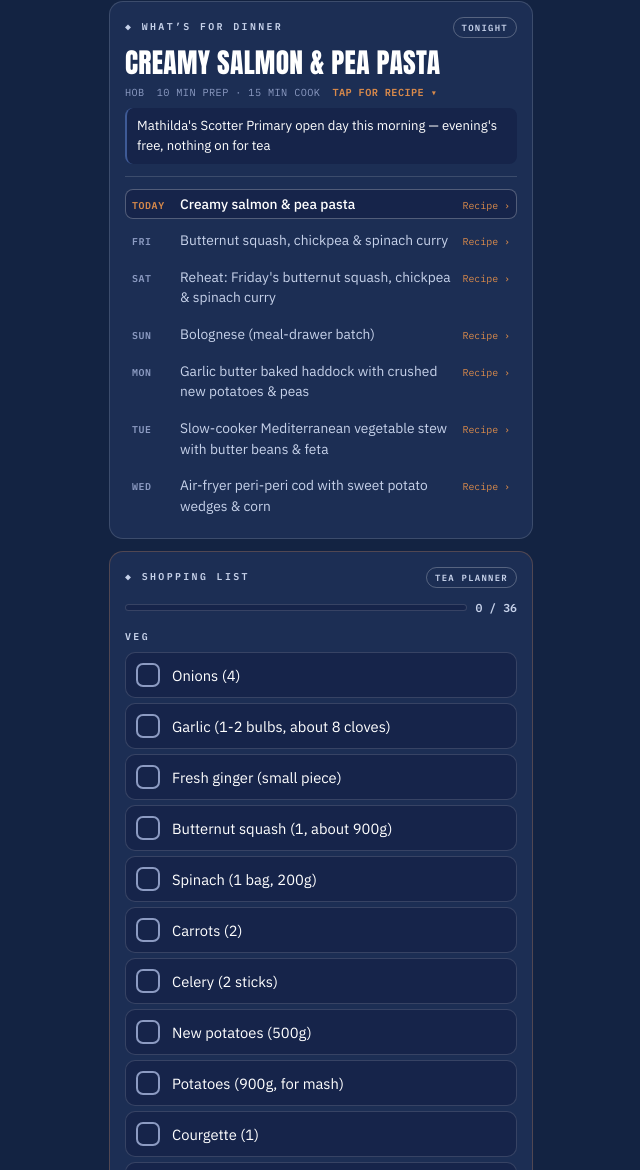
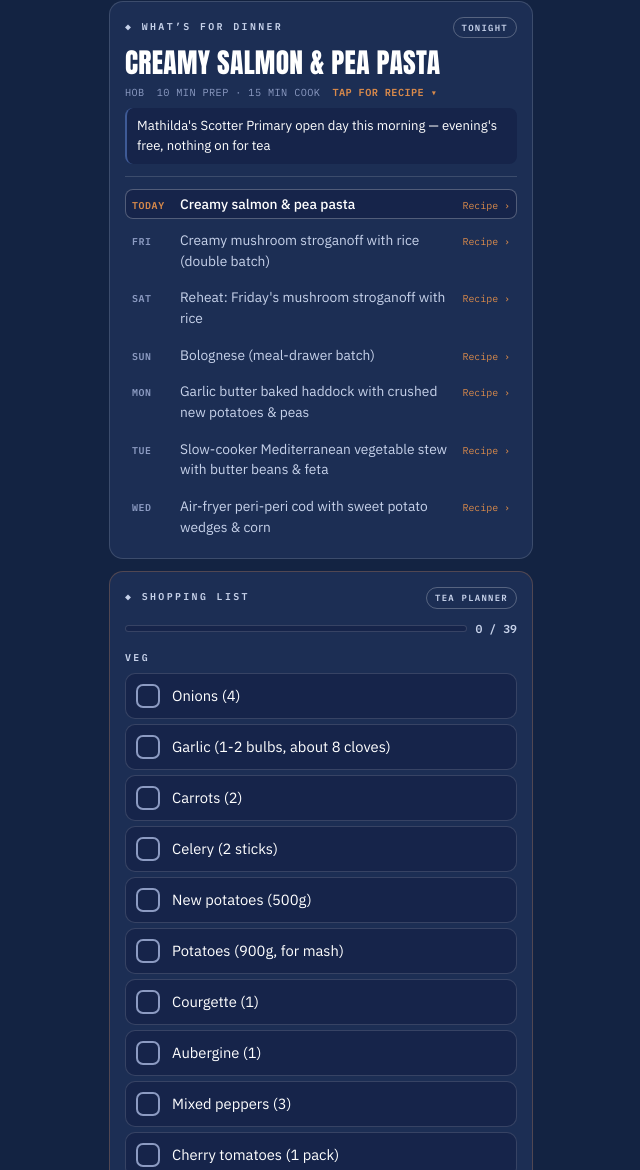
Before and after one commit to jesslangley4-ship-it/alex-mission-control, a plain HTML site: page index.html in a window 1280 px wide. Shown: the part 1053-2223 px from the top of the page, without its empty margins (319-959 px from the left). Drawn offline with Linux system fonts and the light colour scheme.

Commit message:
Board refresh 2026-11-12T20:15Z

```diff
--- a/index.html
+++ b/index.html
@@ -783,7 +783,7 @@ var RecipeKit = (function(){
      so this is filled in by whoever refreshes the snapshot each night —
      null/empty means "nothing unusual, ordinary day". ---- */
   var SNAPSHOT = {
-    "updatedISO": "2026-11-12T06:11:22.737Z",
+    "updatedISO": "2026-11-12T20:14:56.298Z",
     "forDate": "2026-11-12",
     "alexStatus": "normal",
     "alexToday": [
@@ -891,57 +891,56 @@ var RecipeKit = (function(){
       }
     },
     "2026-11-13": {
-      "meal": "Butternut squash, chickpea & spinach curry",
-      "note": "Children in Need day at nursery, gymnastics & swimming done earlier — evening's free. Good day to batch-cook extra for tomorrow (busy with hockey, Franco's party and girls day).",
+      "meal": "Creamy mushroom stroganoff with rice (double batch)",
+      "note": "Children in Need day at nursery, gymnastics & swimming done earlier — evening's free. Make double so tomorrow (hockey, Franco's party and girls day) is just a reheat.",
       "kind": "veg",
       "method": "batch",
-      "time": "15 min prep · 25 min cook",
+      "time": "10 min prep · 25 min cook",
       "recipe": {
         "ingredients": [
-          "1 tbsp vegetable oil",
-          "1 onion, chopped",
-          "2 garlic cloves, crushed",
-          "1 tsp grated fresh ginger",
-          "2 tsp mild curry powder",
-          "1 tsp ground cumin",
-          "1 butternut squash (about 900g), peeled and diced",
-          "2 x 400g tins chickpeas, drained",
-          "400g tin chopped tomatoes",
-          "400ml tin coconut milk",
-          "200g spinach",
-          "300g basmati rice, to serve"
+          "750g chestnut mushrooms, sliced",
+          "2 tbsp olive oil",
+          "Knob of butter",
+          "2 onions, finely sliced",
+          "3 garlic cloves, crushed",
+          "2 tsp smoked paprika (or sweet paprika for milder)",
+          "1 tbsp plain flour",
+          "400ml hot veg stock",
+          "1 tsp Dijon mustard (optional)",
+          "400ml crème fraîche (2 x 200ml tubs)",
+          "Small handful fresh parsley, chopped",
+          "600g basmati rice, to serve"
         ],
-        "serves": "4 tonight + 4 portions for Saturday",
+        "serves": "8 (4 tonight, 4 for Saturday)",
         "steps": [
-          "Soften the onion in the oil for 5 minutes. Add the garlic, ginger, curry powder and cumin and cook for 1 minute.",
-          "Add the squash, chickpeas, chopped tomatoes and coconut milk. Bring to a simmer, cover and cook for 20-25 minutes, stirring now and then, until the squash is tender.",
-          "Take out Mathilda's portion and 4 portions to cool for Saturday before stirring the spinach into the remainder.",
-          "Cook for 3-4 minutes more until the spinach wilts.",
-          "Cook the rice and serve with the curry.",
-          "Cool the 4 extra portions within an hour, cover and keep in the fridge for Saturday (no need to freeze)."
+          "Heat half the oil and the butter in a big pan and fry the mushrooms in two batches over a high heat for 6–8 minutes each, until golden and any liquid has gone. Tip them onto a plate.",
+          "Add the rest of the oil and soften the onions for 8 minutes, then add the garlic and paprika for 1 minute.",
+          "Stir in the flour, then slowly add the stock, stirring, and simmer for 5 minutes until it thickens.",
+          "Put the mushrooms back in, stir in the mustard and crème fraîche, and simmer gently for 2–3 minutes. Season and add the parsley.",
+          "Meanwhile, cook the rice (300g tonight, 300g fresh tomorrow).",
+          "Serve half. Cool the rest for up to an hour, then put it in a covered tub in the fridge for Saturday."
         ],
-        "tip": "Mathilda: keep hers mild and mash the squash a little finer if she's fussy about texture."
+        "tip": "Mathilda: chop her mushrooms small and use sweet paprika so it's mild. Don't let it boil hard once the crème fraîche is in, or it can split."
       }
     },
     "2026-11-14": {
-      "meal": "Reheat: Friday's butternut squash, chickpea & spinach curry",
-      "note": "Hockey open session this morning, girls day and Francis's party (3-5pm) today — quick reheat gets tea ready whenever everyone's trickled home.",
+      "meal": "Reheat: Friday's mushroom stroganoff with rice",
+      "note": "Hockey open session this morning, girls day and Francis's party (3–5pm) today — quick reheat gets tea ready whenever everyone's trickled home.",
       "kind": "veg",
       "method": "reheat",
-      "time": "5 min prep · 10 min",
+      "time": "10 min",
       "recipe": {
         "ingredients": [
-          "Friday's curry portions (from the fridge)",
+          "Friday's stroganoff (from the fridge)",
           "300g basmati rice"
         ],
-        "serves": "4",
+        "serves": "4 (2 adults, 2 kids)",
         "steps": [
-          "Tip the curry into a pan with a splash of water.",
-          "Heat gently, stirring, until bubbling and piping hot all the way through (about 8-10 minutes). Or microwave in a covered bowl for 4-5 minutes, stirring halfway.",
-          "Cook the rice while the curry heats.",
-          "Serve straightaway."
+          "Cook the rice (about 10–12 minutes), or heat 2 microwave rice pouches.",
+          "Warm the stroganoff gently in a pan with a splash of water or stock for 6–8 minutes, stirring, until piping hot all the way through. Don't let it boil hard.",
+          "Serve over the rice."
         ],
-        "tip": "Only reheat it once, and check it's piping hot all the way through before serving."
+        "tip": "Only reheat it once. A spoonful of extra crème fraîche brings it back if it's thickened in the fridge."
       }
     },
     "2026-11-15": {
@@ -1113,18 +1112,6 @@ var RecipeKit = (function(){
     },
     {
       "cat": "Veg",
-      "name": "Fresh ginger (small piece)"
-    },
-    {
-      "cat": "Veg",
-      "name": "Butternut squash (1, about 900g)"
-    },
-    {
-      "cat": "Veg",
-      "name": "Spinach (1 bag, 200g)"
-    },
-    {
-      "cat": "Veg",
       "name": "Carrots (2)"
     },
     {
@@ -1149,7 +1136,19 @@ var RecipeKit = (function(){
     },
     {
       "cat": "Veg",
-      "name": "Mixed peppers (2)"
+      "name": "Mixed peppers (3)"
+    },
+    {
+      "cat": "Veg",
+      "name": "Cherry tomatoes (1 pack)"
+    },
+    {
+      "cat": "Veg",
+      "name": "Bag of salad"
+    },
+    {
+      "cat": "Veg",
+      "name": "Cucumber"
     },
     {
       "cat": "Veg",
@@ -1193,11 +1192,15 @@ var RecipeKit = (function(){
     },
     {
       "cat": "Dairy",
+      "name": "Mozzarella (250g grated, or 2 balls)"
+    },
+    {
+      "cat": "Dairy",
+      "name": "Cheddar (300g block)"
+    },
+    {
+      "cat": "Dairy",
       "name": "Feta (100g)"
-    },
-    {
-      "cat": "Dairy",
-      "name": "Cheddar (small block, if low)"
     },
     {
       "cat": "Dairy",
@@ -1205,19 +1208,27 @@ var RecipeKit = (function(){
     },
     {
       "cat": "Cupboard",
-      "name": "Chickpeas (2 x 400g tins)"
+      "name": "Pizza bases (4), or large naan"
     },
     {
       "cat": "Cupboard",
-      "name": "Chopped tomatoes (5 x 400g tins)"
+      "name": "Passata or pizza sauce (small carton or jar)"
     },
     {
       "cat": "Cupboard",
-      "name": "Coconut milk (1 x 400ml tin)"
+      "name": "Tortilla wraps (pack of 8)"
     },
     {
       "cat": "Cupboard",
-      "name": "Basmati rice (600g)"
+      "name": "Black beans (1 x 400g tin)"
+    },
+    {
+      "cat": "Cupboard",
+      "name": "Salsa (jar)"
+    },
+    {
+      "cat": "Cupboard",
+      "name": "Chopped tomatoes (4 x 400g tins)"
     },
     {
       "cat": "Cupboard",
@@ -1233,7 +1244,7 @@ var RecipeKit = (function(){
     },
     {
       "cat": "Cupboard",
-      "name": "Sweetcorn (198g tin, or frozen)"
+      "name": "Sweetcorn (2 tins, or a bag of frozen)"
     },
     {
       "cat": "Other",
```
Also changed, not shown: meals.json (+32 -33 lines), shopping.json (+32 -20 lines).
